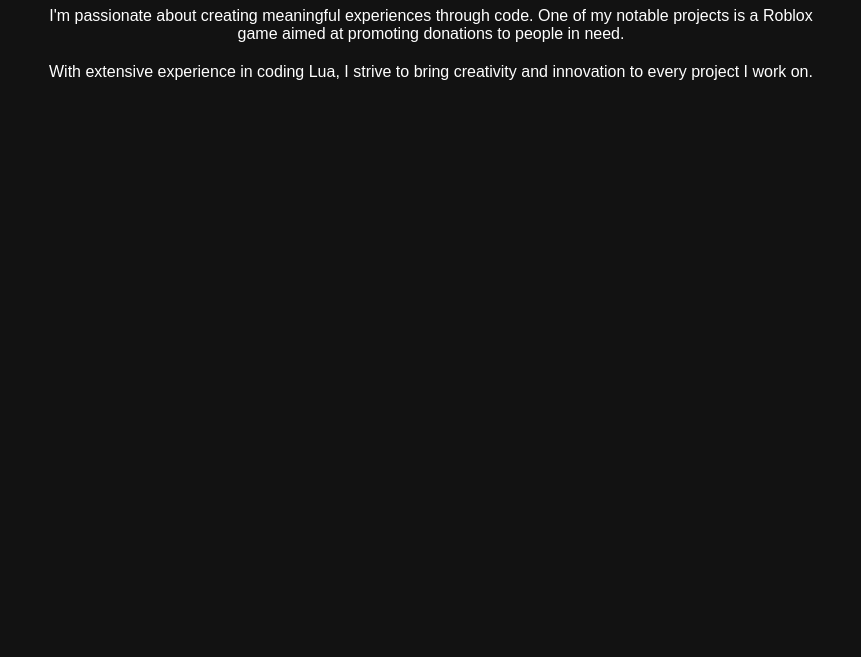
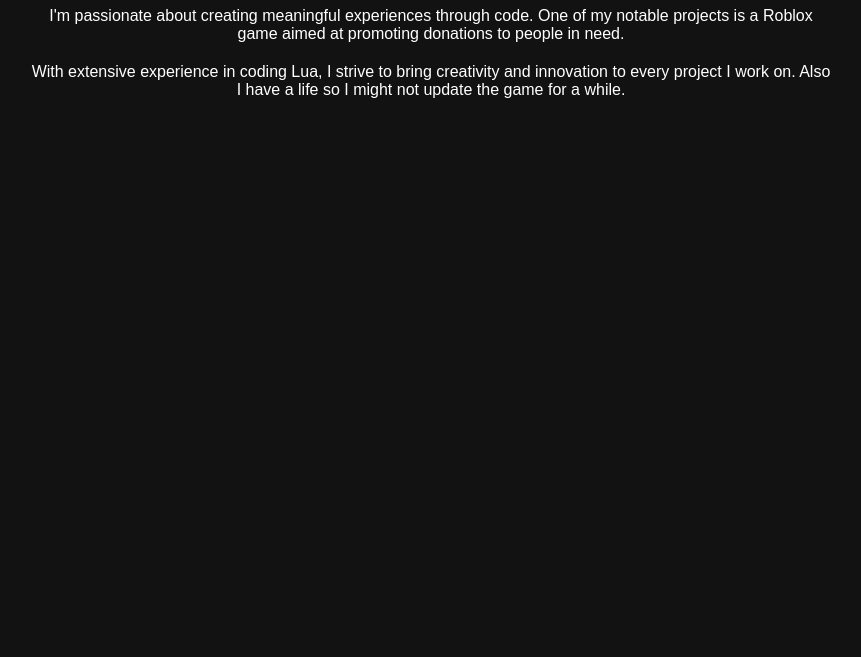
Before and after one commit to Xelenu/crazimated, a plain HTML site: page index.html in a window 1280 px wide. Shown: the part 143-800 px from the top of the page, without its empty margins (209-1070 px from the left). Drawn offline with Linux system fonts and the light colour scheme.

Commit message:
Update index.html

```diff
--- a/index.html
+++ b/index.html
@@ -51,7 +51,7 @@
     <div class="container slide">
         <h1>About Me</h1>
         <p>I'm passionate about creating meaningful experiences through code. One of my notable projects is a Roblox game aimed at promoting donations to people in need.</p>
-        <p>With extensive experience in coding Lua, I strive to bring creativity and innovation to every project I work on.</p>
+        <p>With extensive experience in coding Lua, I strive to bring creativity and innovation to every project I work on. Also I have a life so I might not update the game for a while.</p>
     </div>
 </body>
 
```
